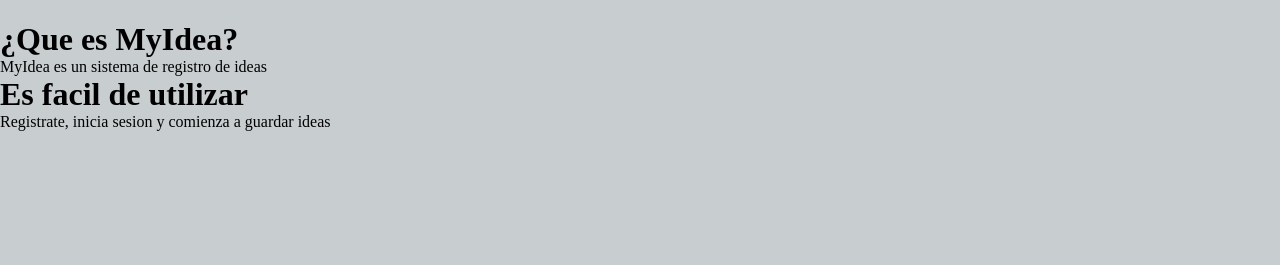
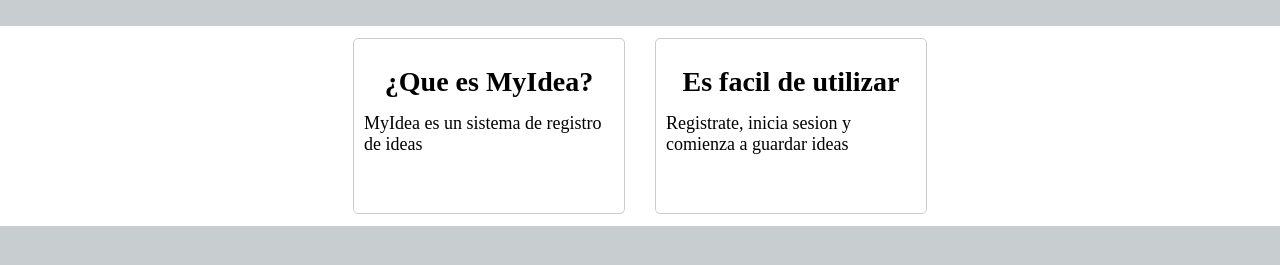
Before and after one commit to Boniich/MyIdea, a website: page views/portada.html in a window 1280 px wide. Shown: the part 127-392 px from the top of the page. Drawn offline with Linux system fonts and the light colour scheme; files that its build step writes are made by us from their sources; files whose address does not match are found by name.

Commit message:
some css class was added

```diff
--- a/public/css/estilos.css
+++ b/public/css/estilos.css
@@ -314,6 +314,34 @@
         background-color: #171b1c;
     }
 
+    .box-description{
+        height: 200px;
+        margin: 15px 0;
+        display: flex;
+        flex-wrap: wrap;
+        justify-content:center;
+        align-items: center;
+        gap: 30px;
+        background-color: #fff;
+    }
+
+    .box1, .box2{
+        width: 250px;
+        height: 150px;
+        border: 1px solid #ccc;
+        padding: 12px 10px;
+        border-radius: 5px;
+    }
+
+    .box1 h1, .box2 h1{
+        font-size: 28px;
+        padding: 15px 0;
+        text-align: center;
+    }
+
+    .box1 p, .box2 p{
+        font-size: 18px;
+    }
 
 
 
```
